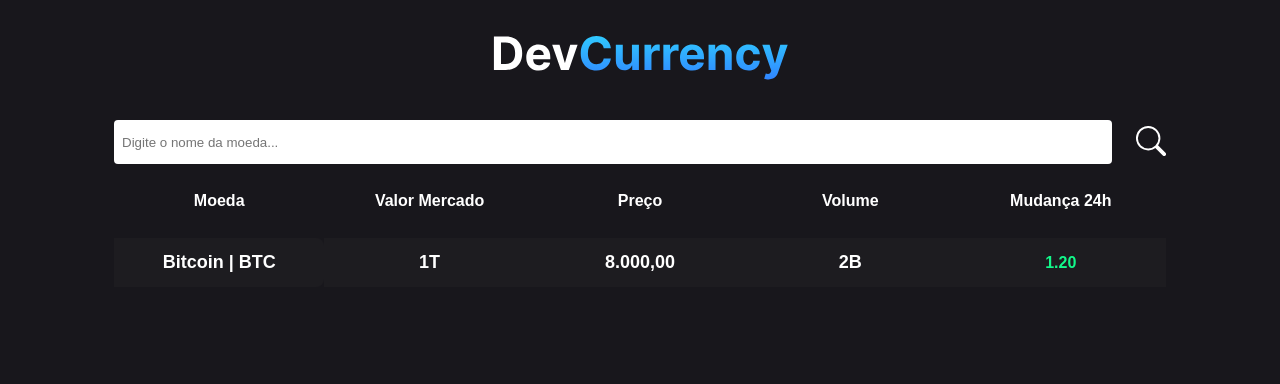
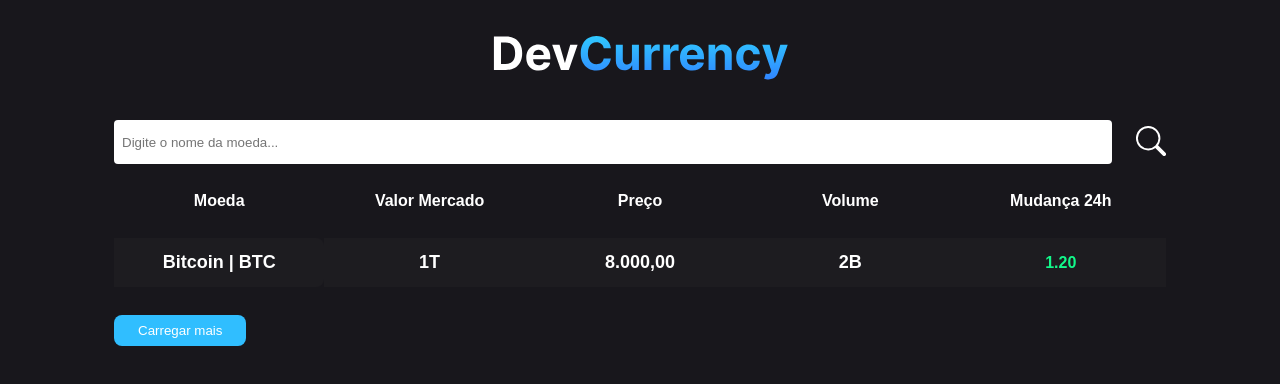
Before and after one commit to GilCarvalhal/criptoapp_react_typescript, a React (Vite) app: page / in a window 1280 px wide. Shown: the top 384 px of the page. Built offline with nearby package versions, Linux system fonts and the light colour scheme.

Commit message:
Funcionalidades do formulário

```diff
--- a/src/pages/home/home.module.css
+++ b/src/pages/home/home.module.css
@@ -75,6 +75,14 @@ table td {
   font-weight: bold;
 }
 
+.buttonMore {
+  background-color: #30beff;
+  padding: 8px 24px;
+  color: #fff;
+  margin: 14px 0;
+  border-radius: 8px;
+}
+
 /* RESPONSIVIDADE TABELA */
 @media screen and (max-width: 600px) {
   table {
--- a/src/pages/home/index.tsx
+++ b/src/pages/home/index.tsx
@@ -1,12 +1,34 @@
 import { BsSearch } from "react-icons/bs";
 import styles from "./home.module.css";
-import { Link } from "react-router-dom";
+import { Link, useNavigate } from "react-router-dom";
+import { FormEvent, useState } from "react";
 
 export function Home() {
+  const [input, setInput] = useState("");
+
+  const navigate = useNavigate();
+
+  function handleSubmit(e: FormEvent) {
+    e.preventDefault();
+
+    if (input === "") return;
+
+    navigate(`/detail/${input}`);
+  }
+
+  function handleGetMore() {
+    console.log("teste");
+  }
+
   return (
     <main className={styles.container}>
-      <form className={styles.form}>
-        <input type="text" placeholder={`Digite o nome da moeda...`} />
+      <form className={styles.form} onSubmit={handleSubmit}>
+        <input
+          type="text"
+          placeholder={`Digite o nome da moeda...`}
+          value={input}
+          onChange={(e) => setInput(e.target.value)}
+        />
         <button type="submit">
           <BsSearch size={30} color="#fff" />
         </button>
@@ -51,6 +73,10 @@ export function Home() {
           </tr>
         </tbody>
       </table>
+
+      <button className={styles.buttonMore} onClick={handleGetMore}>
+        Carregar mais
+      </button>
     </main>
   );
 }
```
